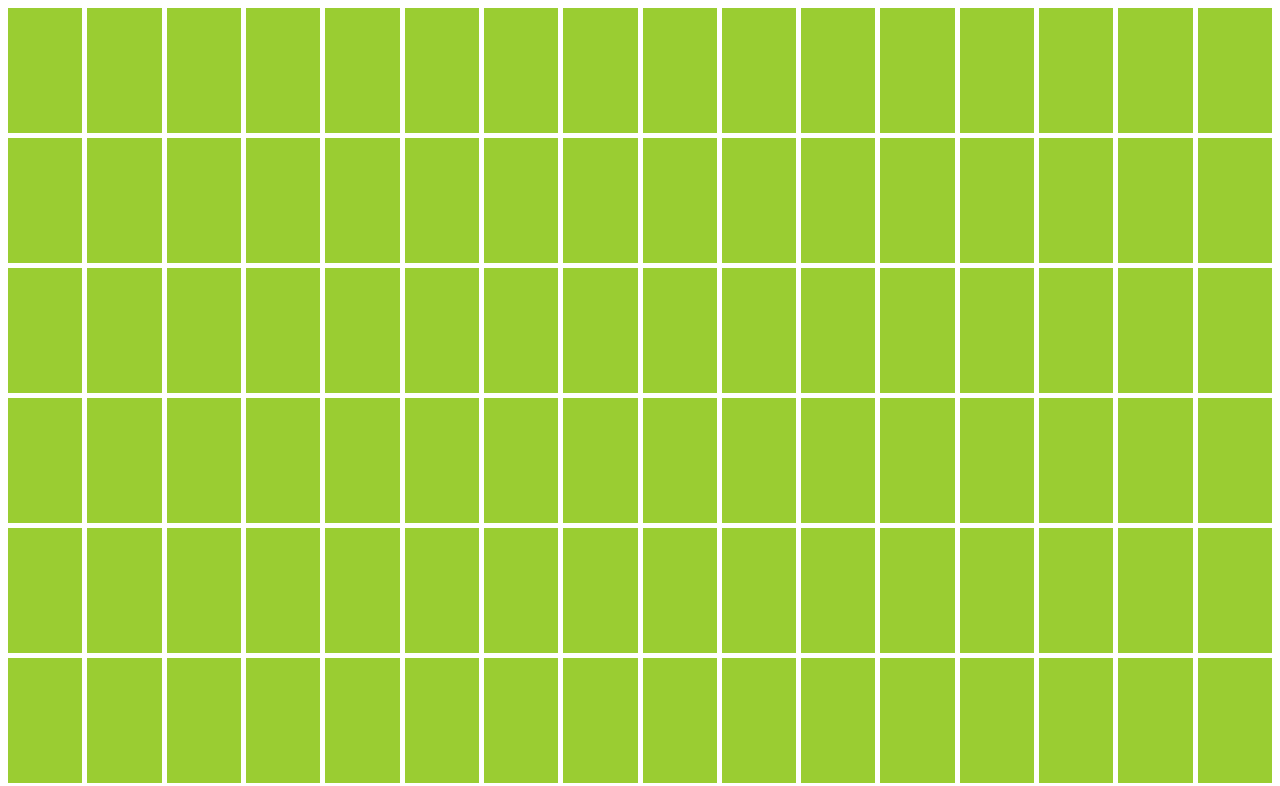
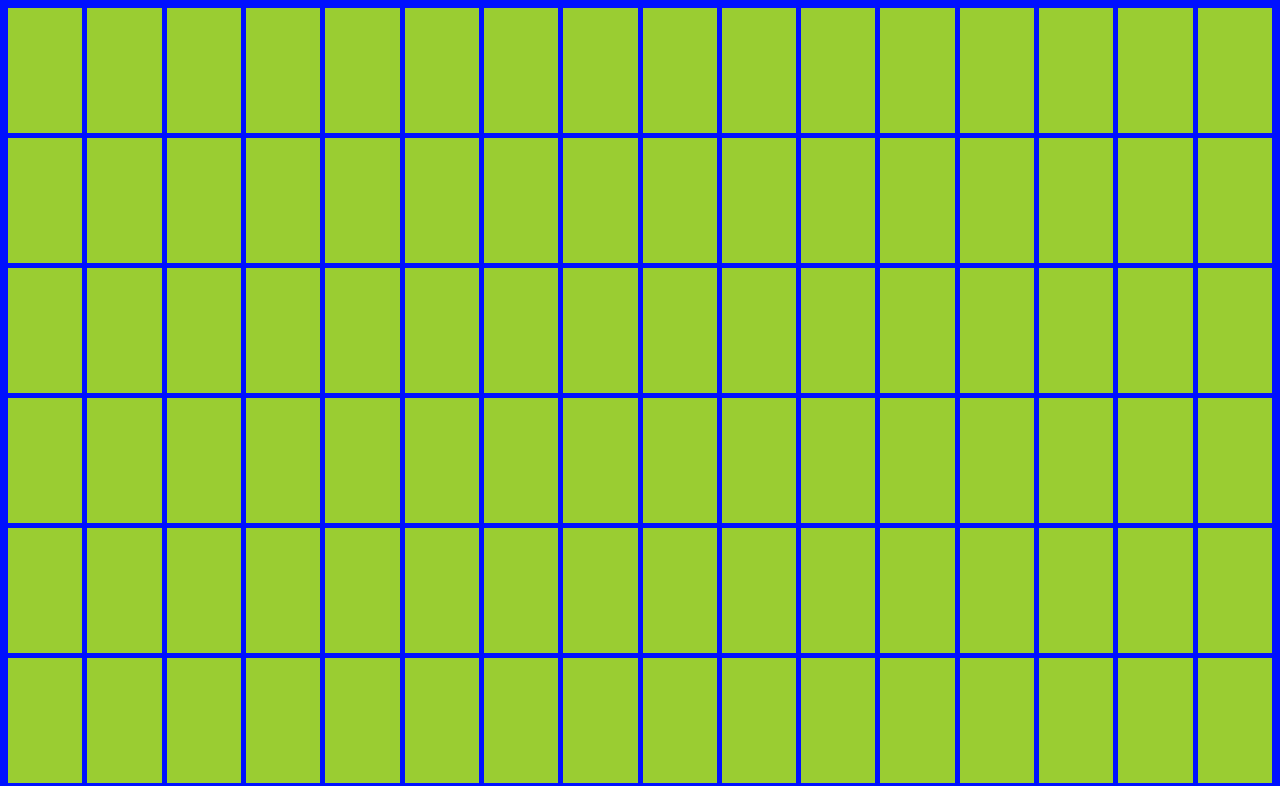
Before and after one commit to cadltop/odin-etch-a-sketch, a plain HTML site: page index.html in a window 1280 px wide. Shown: the top 786 px of the page. Drawn offline with Linux system fonts and the light colour scheme.

Commit message:
Change the colors behindthe squares.

```diff
--- a/style.css
+++ b/style.css
@@ -1,3 +1,6 @@
+body, .grid {
+    background-color: rgb(0, 17, 255);
+}
 .grid, .row, .column {
     display: flex;
 }
```
